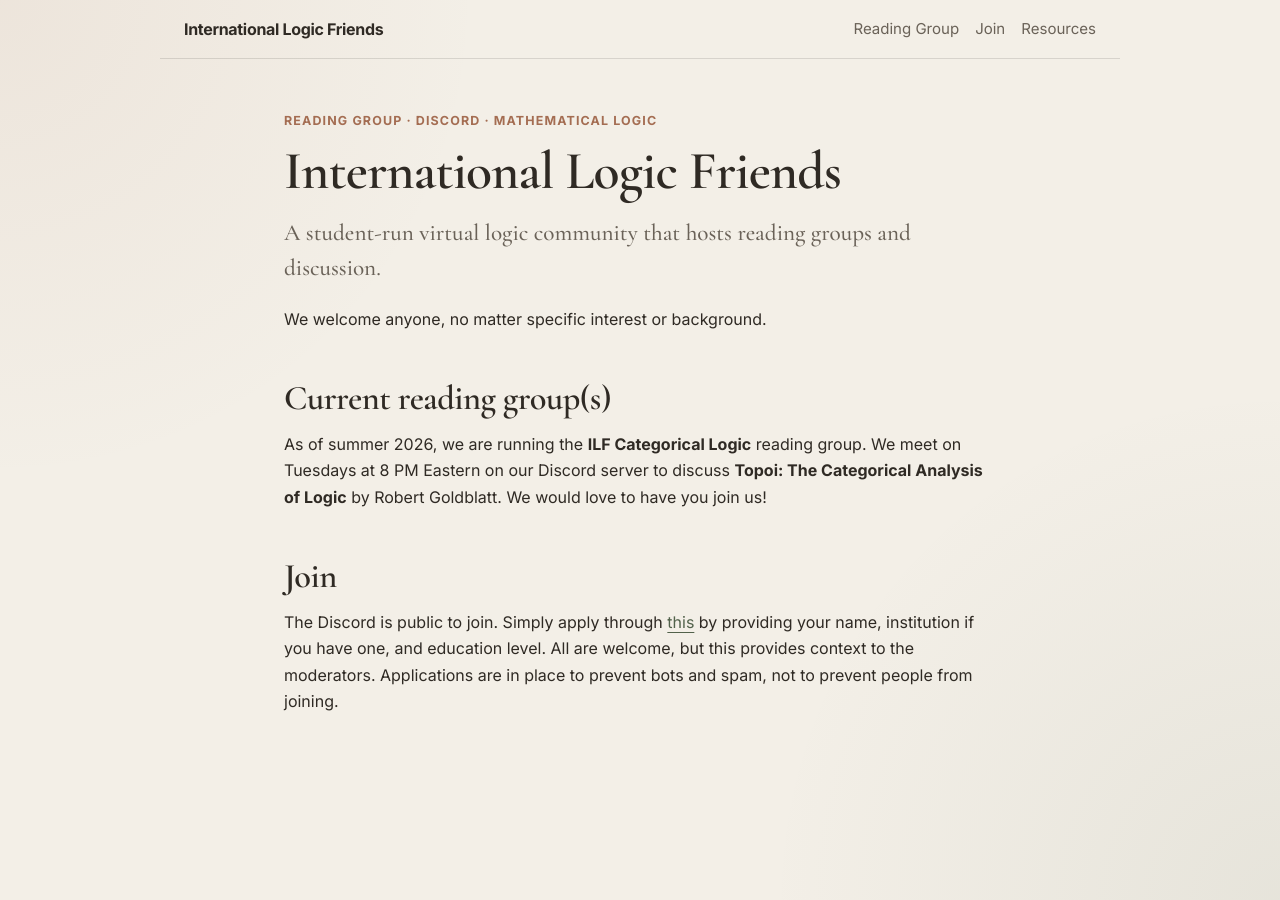
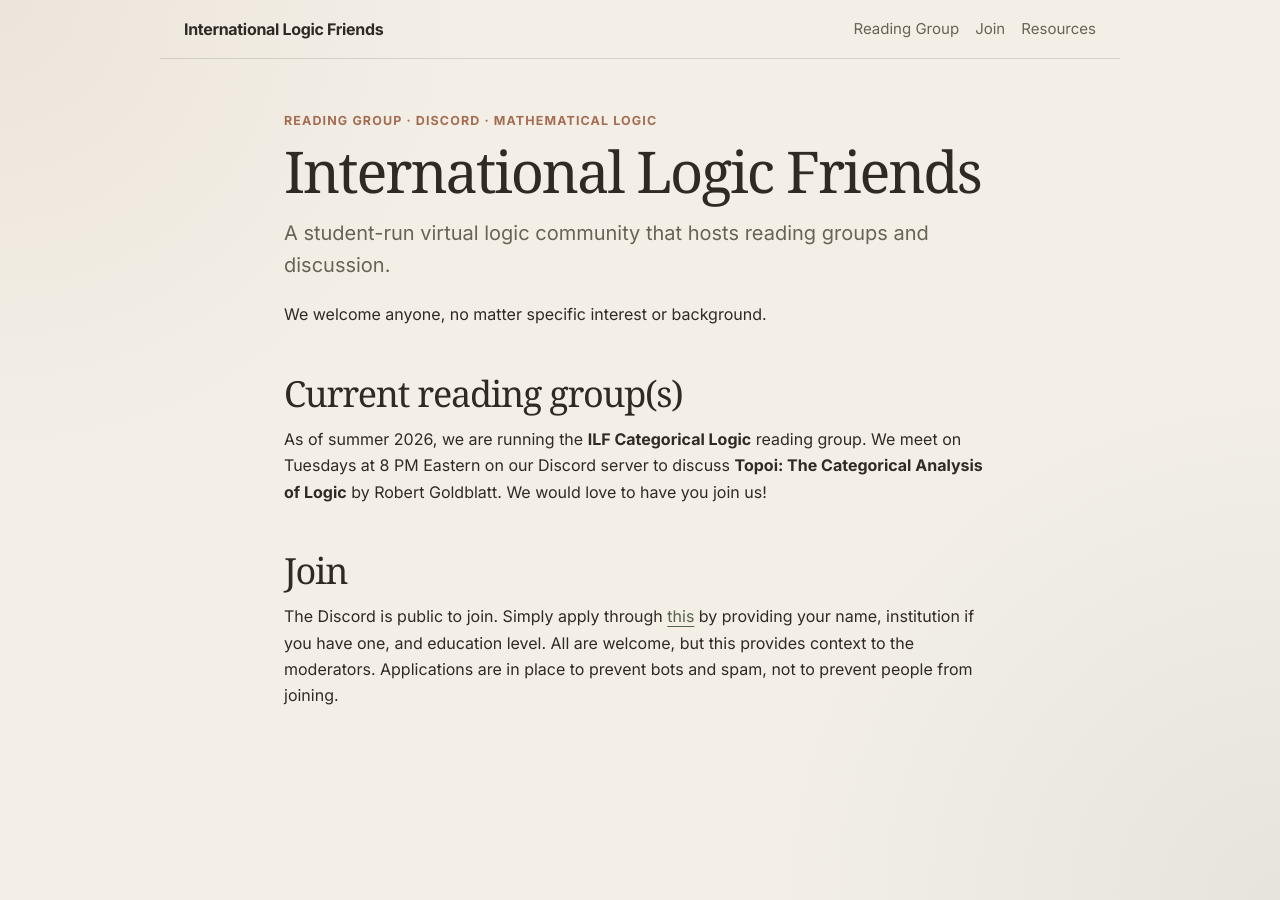
Before and after one commit to international-logic-friends/international-logic-friends.github.io, a Jekyll site: the page built from index.md, in a window 1280 px wide. Built offline with Jekyll 4.4.1, drawn with Linux system fonts in a browser that asks for light colours; some web fonts are replaced.

Commit message:
font changes

```diff
--- a/_layouts/default.html
+++ b/_layouts/default.html
@@ -1,7 +1,6 @@
 <!doctype html>
  {% include nav.html %}
-<link href="https://fonts.googleapis.com/css2?family=Cormorant+Garamond:wght@500;600;700&family=Inter:wght@400;500;600;700&display=swap" rel="stylesheet">
-<html lang="en">
+<link href="https://fonts.googleapis.com/css2?family=Caprasimo&family=Inter:wght@400;500;600;700&display=swap" rel="stylesheet">
   <head>
     <meta charset="utf-8">
     <title>{{ page.title }} | {{ site.title }}</title>
--- a/assets/css/style.scss
+++ b/assets/css/style.scss
@@ -96,26 +96,26 @@ main,
 h1,
 h2,
 h3 {
-  font-family: "Cormorant Garamond", Georgia, serif;
+  font-family: "Caprasimo", Georgia, serif;
   color: var(--text);
-  font-weight: 600;
-  line-height: 1.08;
-  letter-spacing: -0.015em;
+  font-weight: 400;
+  line-height: 1.02;
+  letter-spacing: -0.035em;
 }
 
 h1 {
-  font-size: clamp(2.1rem, 5vw, 3.35rem);
+  font-size: clamp(2.2rem, 5vw, 3.6rem);
   margin: 0 0 1rem;
 }
 
 h2 {
-  font-size: clamp(1.55rem, 3vw, 2.15rem);
+  font-size: clamp(1.65rem, 3vw, 2.25rem);
   margin-top: 3rem;
   margin-bottom: 0.85rem;
 }
 
 h3 {
-  font-size: 1.3rem;
+  font-size: 1.35rem;
   margin-top: 2rem;
   margin-bottom: 0.65rem;
 }
@@ -125,9 +125,9 @@ p {
 }
 
 .lede {
-  font-family: "Cormorant Garamond", Georgia, serif;
-  font-size: clamp(1.2rem, 2vw, 1.45rem);
-  line-height: 1.5;
+  font-family: "Inter", system-ui, -apple-system, BlinkMacSystemFont, "Segoe UI", sans-serif;
+  font-size: clamp(1.08rem, 2vw, 1.25rem);
+  line-height: 1.6;
   color: var(--muted);
   max-width: 680px;
 }
@@ -241,6 +241,10 @@ hr {
   .nav-links {
     gap: 0.75rem;
   }
+
+  h1 {
+    font-size: clamp(2rem, 12vw, 3rem);
+  }
 }
 
 /* Accessibility */
```
